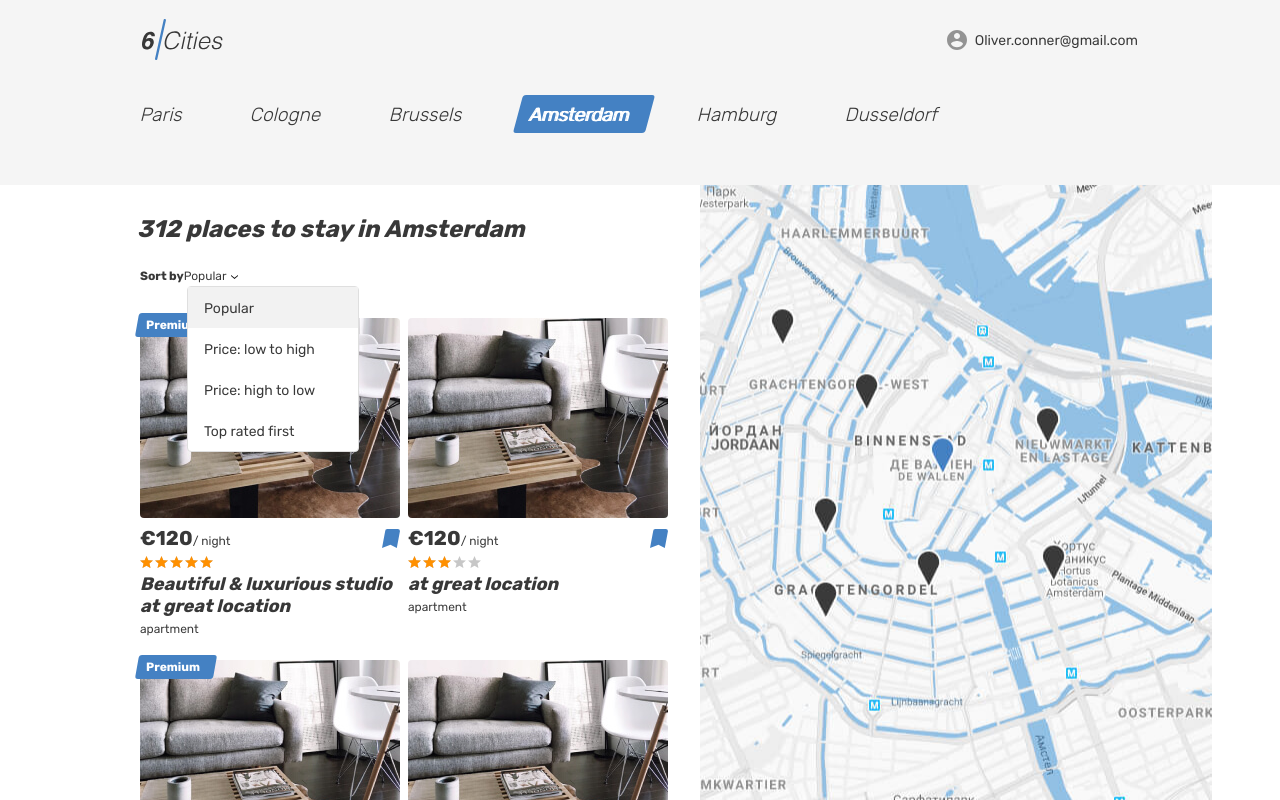
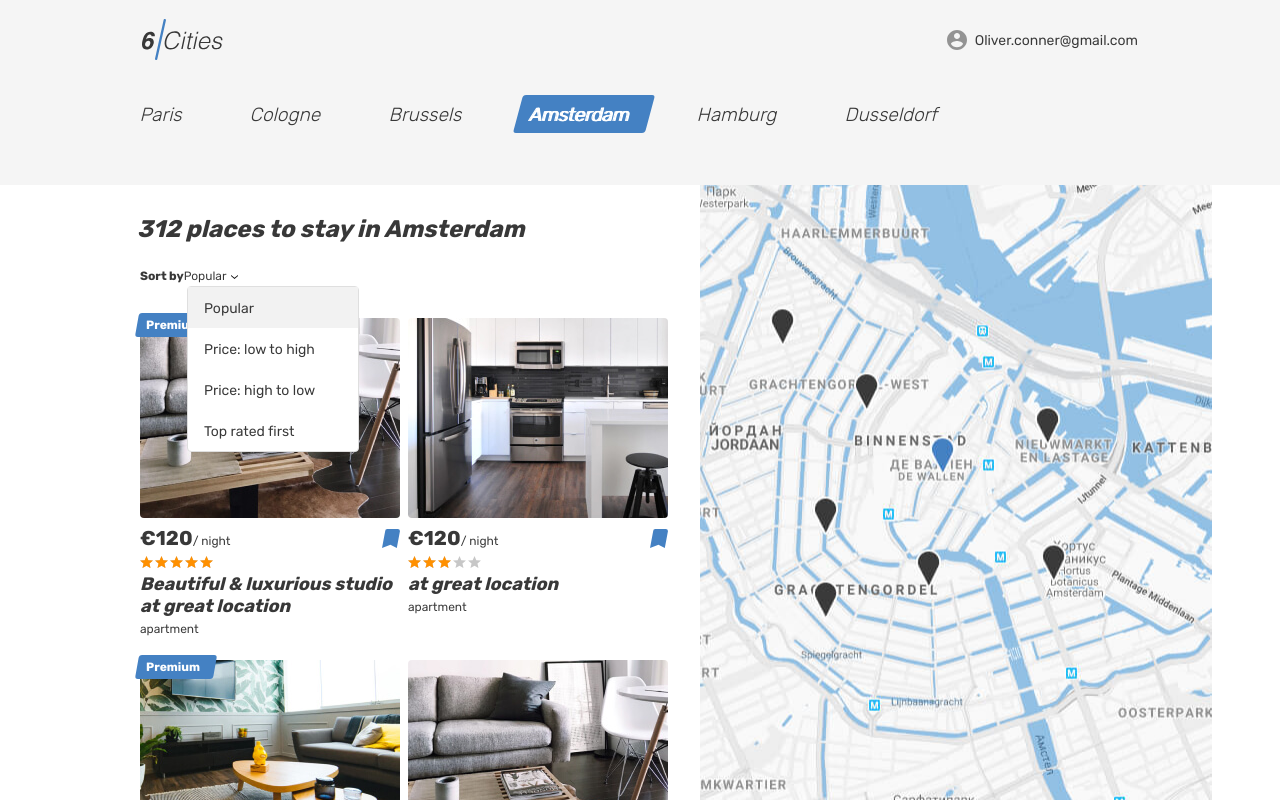
Before and after one commit to gdunaev/-------------, a React app: page / in a window 1280 px wide. Built offline with nearby package versions, Linux system fonts and the light colour scheme.

Commit message:
3.9. записывает в стейт активный оффер (другой вариант).

```diff
--- a/src/components/app/app.jsx
+++ b/src/components/app/app.jsx
@@ -15,9 +15,8 @@ function App(props) {
     <BrowserRouter>
       <Switch>
         <Route exact path={AppRoute.FAVORITES} render={() => <FavoritesPage offers={offers}/>} />
-        <Route exact path={AppRoute.OFFER}>
-          <Offer offer={offers[0]}/>
-        </Route>
+        <Route exact path={AppRoute.OFFER} render={(props) => <Offer offer={offers[0]} test={props}/>} />
+
         <Route exact path={AppRoute.LOGIN} component={LoginPage} />
         <Route exact path={AppRoute.MAIN}>
           <MainPage offers={offers} />
--- a/src/components/favorites-page/favorites-page.jsx
+++ b/src/components/favorites-page/favorites-page.jsx
@@ -30,6 +30,8 @@ const getFavorites = (offers) => {
 
 
 const FavoritesPage = (props) => {
+
+  console.log(`33`, props);
 
   const {offers} = props;
   const offersFavorite = getFavorites(offers);
--- a/src/components/offer-card/offer-card.jsx
+++ b/src/components/offer-card/offer-card.jsx
@@ -3,49 +3,31 @@ import {Link} from "react-router-dom";
 import {offerPropTypes} from "../../prop-types-site";
 import {getRating} from '../../const';
 import PropTypes from 'prop-types';
+import { Redirect } from 'react-router-dom';
+import { useHistory } from 'react-router-dom';
 
-const getActiveOffer = (target, setStateActiveOffer) => {
-
-  let checkedParent = target.parentElement;
-  let id = null;
-  while (checkedParent) {
-    // if(checkedParent === null) {
-    //   break;
-    // }
-    if(typeof checkedParent.className === 'string' && checkedParent.className.includes(`cities__place-card`)) {
-      id = checkedParent.id;
-      break;
-    } else {
-      checkedParent = checkedParent.parentElement;
-    }
-  }
-  if (id) {
-    setStateActiveOffer(id);
-  }
-};
 
 const OfferCard = (props) => {
 
-  const {offer, setStateActiveOffer} = props;
-  const {id, price, isFavorite, isPremium, title, type, rating} = offer;
+  const {offer, onMouseOver} = props;
+  const {id, price, isFavorite, isPremium, title, type, rating, previewImage} = offer;
 
   const ratingStyle = getRating(rating);
-  // console.log(`11`, offer);
-
   const isFavoriteClassName = isFavorite ? `place-card__bookmark-button place-card__bookmark-button--active button` : `place-card__bookmark-button button`;
   const isPremiumClassName = isPremium ? `place-card__mark` : `place-card__mark visually-hidden`;
 
+  const handleMouseOver = () => {
+    onMouseOver(offer);
+  };
+
   return (
-    <article className="cities__place-card place-card" id = {id} onMouseOver={(evt) => {
-        getActiveOffer(evt.target, setStateActiveOffer);
-      }}>
-
+    <article className="cities__place-card place-card" id = {id} onMouseOver={handleMouseOver}>
       <div className= {isPremiumClassName}>
         <span>Premium</span>
       </div>
       <div className="cities__image-wrapper place-card__image-wrapper">
         <Link to="#">
-          <img className="place-card__image" src="img/apartment-01.jpg" width="260" height="200" alt="Place image"/>
+          <img className="place-card__image" src={previewImage} width="260" height="200" alt="Place image"/>
         </Link>
       </div>
       <div className="place-card__info">
@@ -68,7 +50,7 @@ const OfferCard = (props) => {
           </div>
         </div>
         <h2 className="place-card__name">
-          <Link to="#">{title}</Link>
+          <Link to="/">{title}</Link>
         </h2>
         <p className="place-card__type">{type}</p>
       </div>
--- a/src/components/offer/offer.jsx
+++ b/src/components/offer/offer.jsx
@@ -6,8 +6,10 @@ import {getRating} from '../../const';
 
 const Offer = (props) => {
 
+  const {offer, test} = props;
 
-  const {offer} = props;
+  // console.log('44', props)
+
   const {price, title, type, rating} = offer;
 
   const ratingStyle = getRating(rating);
--- a/src/components/offers-list/offers-list.jsx
+++ b/src/components/offers-list/offers-list.jsx
@@ -4,11 +4,18 @@ import OfferCard from '../offer-card/offer-card';
 import {offersPropTypes} from "../../prop-types-site";
 
 const OffersList = (props) => {
-
+  // console.log(`22`, props);
   const {offers} = props;
 
-  const [stateActiveOffer, setStateActiveOffer] = useState(0);
-//  console.log('11', stateActiveOffer)
+  const handleMouseOver = (offer) => {
+    setActiveOffer(offer);
+    // console.log('11', offer)
+  };
+
+  const [activeOffer, setActiveOffer] = useState(0);
+
+  // console.log('11', activeOffer)
+
   return (
     <>
       <section className="cities__places places">
@@ -39,7 +46,7 @@ const OffersList = (props) => {
         </form>
         <div className="cities__places-list places__list tabs__content">
           {offers.map((offer) => (
-            <OfferCard key={offer.id} offer={offer} setStateActiveOffer = {setStateActiveOffer}/>
+            <OfferCard key={offer.id} offer={offer} onMouseOver = {handleMouseOver}/>
           ))}
         </div>
       </section>
--- a/src/const.js
+++ b/src/const.js
@@ -3,7 +3,7 @@ const PercentRating = 20;
 
 const AppRoute = {
   MAIN: `/`,
-  OFFER: `/offer`,
+  OFFER: `/offer/:id?`,
   FAVORITES: `/favorites`,
   LOGIN: `/login`,
 };
--- a/src/mocks/offers-mock.jsx
+++ b/src/mocks/offers-mock.jsx
@@ -27,7 +27,7 @@ const offers = [
       "zoom": 8
     },
     "maxAdults": 4,
-    "previewImage": `img/1.png`,
+    "previewImage": `img/apartment-01.jpg`,
     "price": 120,
     "rating": 4.8,
     "title": `Beautiful & luxurious studio at great location`,
@@ -62,7 +62,7 @@ const offers = [
       "zoom": 8
     },
     "maxAdults": 4,
-    "previewImage": `img/1.png`,
+    "previewImage": `img/apartment-03.jpg`,
     "price": 120,
     "rating": 3.2,
     "title": `at great location`,
@@ -96,7 +96,7 @@ const offers = [
       "zoom": 8
     },
     "maxAdults": 4,
-    "previewImage": `img/1.png`,
+    "previewImage": `img/apartment-02.jpg`,
     "price": 120,
     "rating": 2.1,
     "title": `luxurious studio at great location`,
@@ -130,7 +130,7 @@ const offers = [
       "zoom": 8
     },
     "maxAdults": 4,
-    "previewImage": `img/1.png`,
+    "previewImage": `img/apartment-01.jpg`,
     "price": 120,
     "rating": 1.4,
     "title": `Beautiful`,
```
